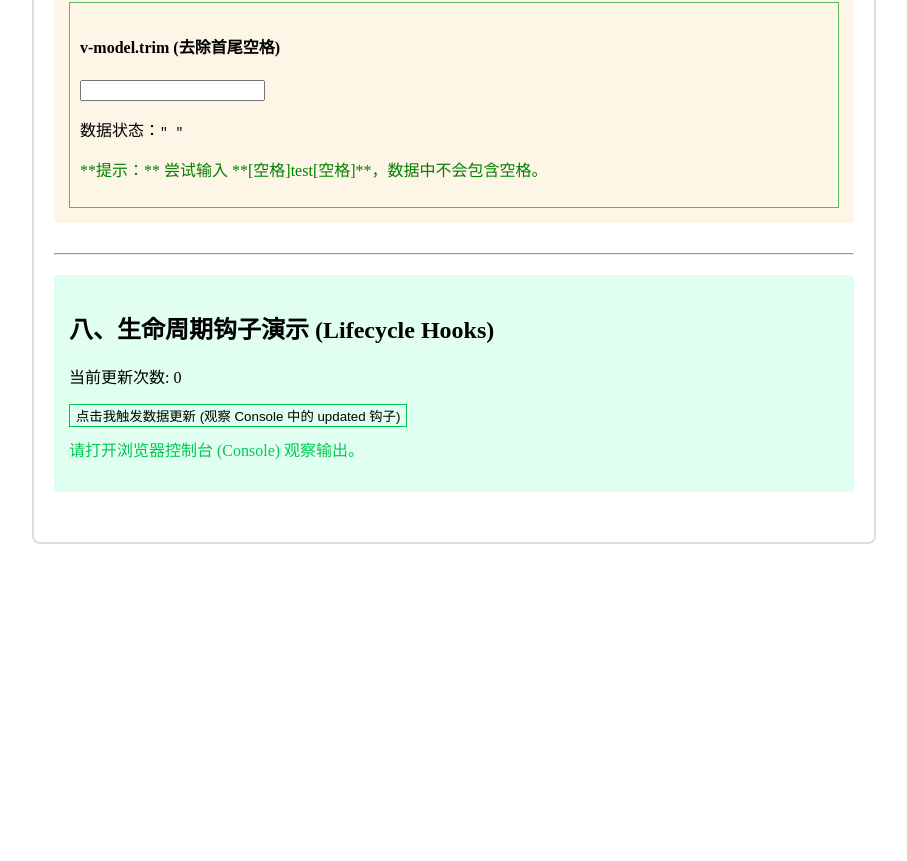
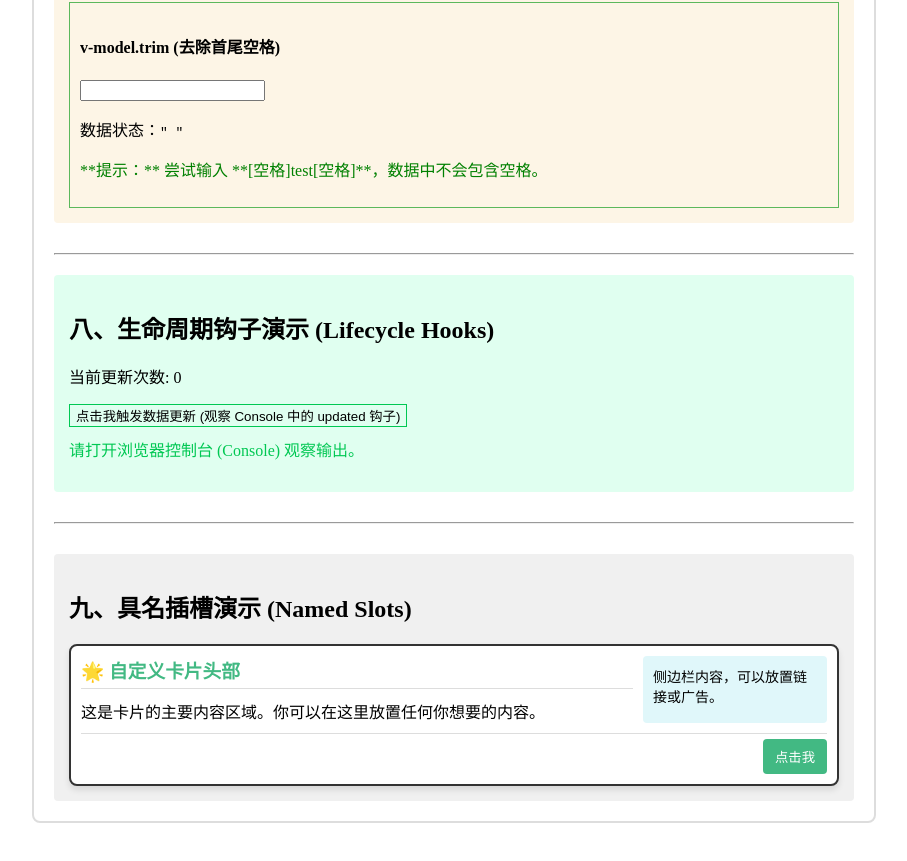
Before and after one commit to YuXin2006/vue3, a Vue app in the folder frontend/vue-project/: page /study-modules in a window 1280 px wide. Shown: the part 2764-3625 px from the top of the page, without its empty margins (186-1093 px from the left). Before the commit the page ends 3386 px from the top, so only its background shows below. Built offline with nearby package versions, Linux system fonts and the light colour scheme; the HTML template or start-up script is replaced by a standard one.

Commit message:
12.7 具名插槽

```diff
--- /dev/null
+++ b/frontend/vue-project/src/components/NamedCard.vue
@@ -0,0 +1,55 @@
+<template>
+  <div class="named-card">
+
+    <header class="card-header">
+      <slot name="header">
+        [默认卡片头部]
+      </slot>
+    </header>
+
+    <main class="card-main">
+      <slot>
+        [默认卡片内容]
+      </slot>
+    </main>
+
+    <footer class="card-footer">
+      <slot name="footer">
+        [默认卡片底部]
+      </slot>
+    </footer>
+
+    <aside class="card-sidebar">
+      <slot name="sidebar">
+        </slot>
+    </aside>
+
+  </div>
+</template>
+
+<script>
+export default {
+    name: 'NamedCard'
+}
+</script>
+
+<style scoped>
+.named-card {
+  border: 2px solid #333;
+  padding: 10px;
+  border-radius: 8px;
+  display: grid;
+  grid-template-areas:
+    "header sidebar"
+    "main sidebar"
+    "footer footer";
+  grid-template-columns: 3fr 1fr;
+  gap: 10px;
+  background: #fff;
+  box-shadow: 0 4px 6px rgba(0, 0, 0, 0.1);
+}
+.card-header   { grid-area: header; border-bottom: 1px solid #ddd; padding-bottom: 5px; }
+.card-main     { grid-area: main; }
+.card-footer   { grid-area: footer; border-top: 1px solid #ddd; padding-top: 5px; text-align: right; }
+.card-sidebar  { grid-area: sidebar; background: #e0f7fa; padding: 10px; border-radius: 4px; }
+</style>
--- a/frontend/vue-project/src/views/HomeView.vue
+++ b/frontend/vue-project/src/views/HomeView.vue
@@ -1,8 +1,9 @@
 <script>
 import Basebutton from '../components/basebutton.vue';
 import GlobalApiDemo from '../components/GlobalApiDemo.vue'
+import NamedCard from '../components/NamedCard.vue';
 export default {
- components: { GlobalApiDemo,Basebutton },
+ components: { GlobalApiDemo,Basebutton,NamedCard },
 
   data() {
     return {
@@ -235,5 +236,27 @@ export default {
       </button>
       <p style="color: #00c853; margin-top: 10px;">请打开浏览器控制台 (Console) 观察输出。</p>
     </div>
+    <hr style="margin: 30px 0;">
+    <div style="padding: 15px; background: #f0f0f0; border-radius: 4px;">
+      <h2>九、具名插槽演示 (Named Slots)</h2>
+      <NamedCard>
+        <template #header>
+          <h3 style="margin: 0; color: #42b983;">🌟 自定义卡片头部</h3>
+        </template>
+
+        这是卡片的主要内容区域。你可以在这里放置任何你想要的内容。
+
+        <template #footer>
+          <button style="background: #42b983; color: white; border: none; padding: 8px 12px; border-radius: 4px;">
+            点击我
+          </button>
+        </template>
+
+        <template #sidebar>
+          <p style="margin: 0; font-size: 14px;">侧边栏内容，可以放置链接或广告。</p>
+        </template>
+      </NamedCard>
+    </div>
+
   </main>
 </template>
```
